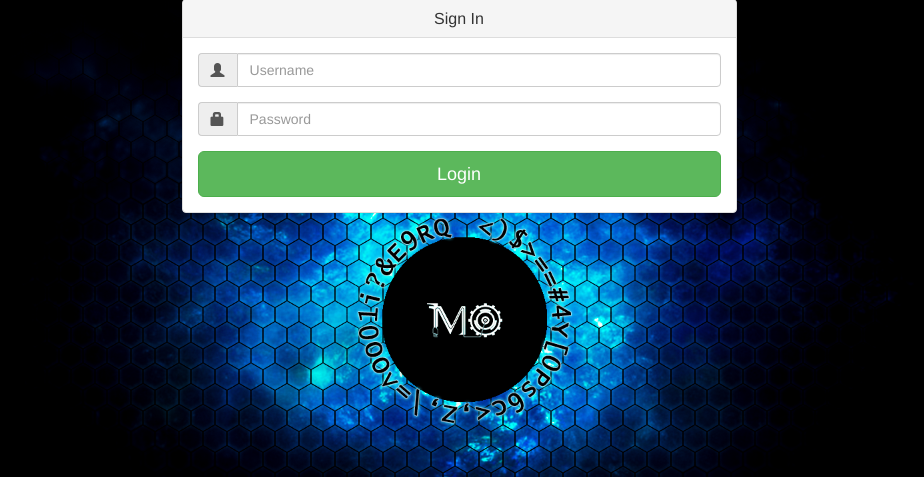
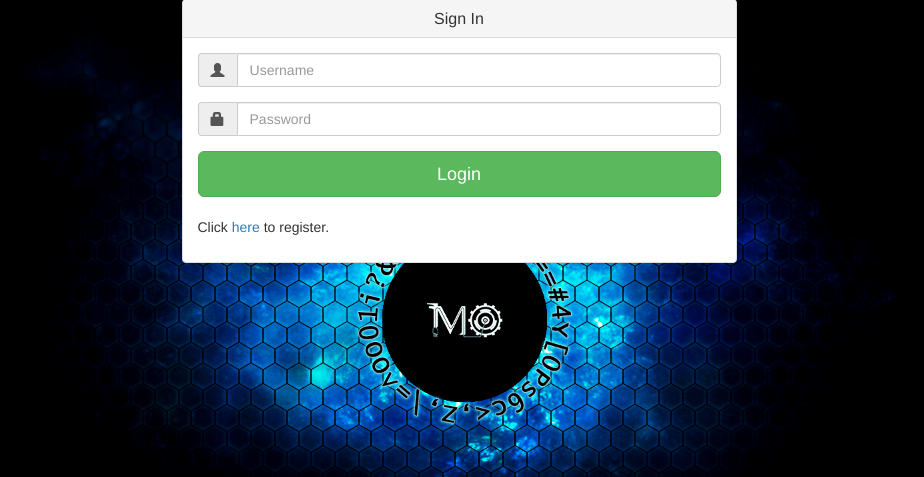
Before and after one commit to felbinger/ci-api, a Flask app: template app/templates/login.html in a window 1280 px wide. Shown: the part 140-617 px from the top of the page, without its empty margins (181-1105 px from the left). Run offline with Flask 2, Linux system fonts and the light colour scheme; the template is opened without the code that fills it, so the values that code supplies are empty; parts of the project's set-up code (start-up, migrations or seed data) failed here and were passed over; some libraries are stand-ins or nearby versions.

Commit message:
added link to /register on login page

```diff
--- a/app/templates/login.html
+++ b/app/templates/login.html
@@ -51,6 +51,7 @@
                                         </div>
                                     </div>
                                     <button type="submit" class="btn btn-lg btn-success btn-block" name="action" value="login">Login</button>
+                                    <p></br>Click <a href="/register">here</a> to register.</p>
                                 </form>
                             </fieldset>
                         </div>
```
